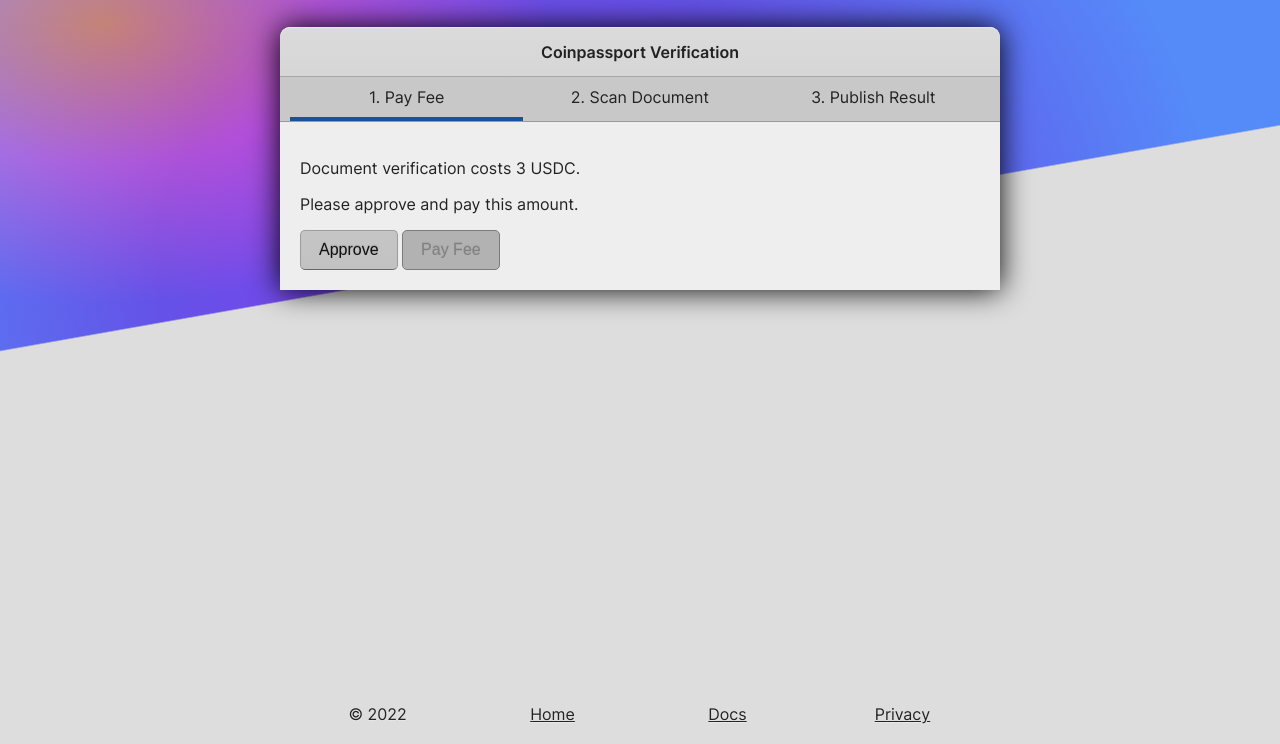
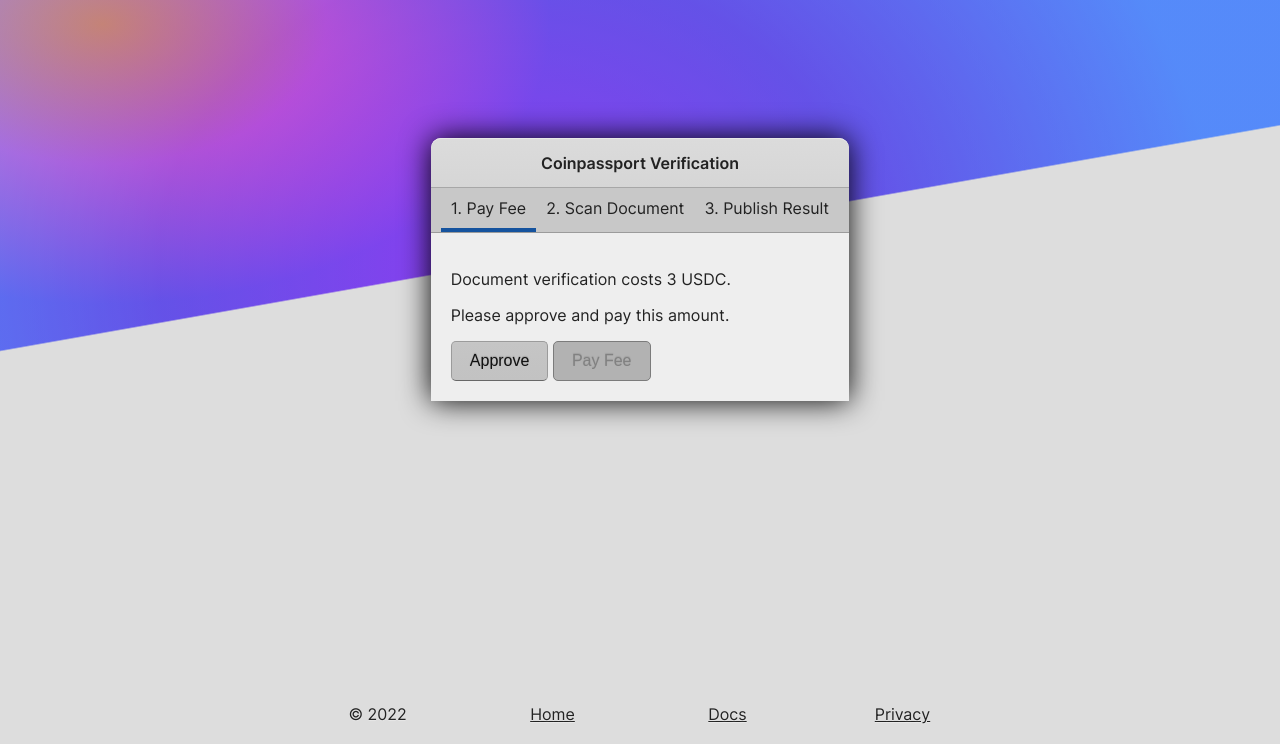
Before and after one commit to coinpassport/new-design, a plain HTML site: page verify.html in a window 1280 px wide. Shown: the part 56-800 px from the top of the page. Drawn offline with Linux system fonts and the light colour scheme.

Commit message:
Verify page header menu improvements, main dialog vertically centered

```diff
--- a/style.css
+++ b/style.css
@@ -7,11 +7,11 @@
 
 body {background:#ddd; color:#222; font-family:Inter, sans-serif; min-height:100vh; margin:0; padding:0; overflow-x:hidden; max-width:100vw;display:flex;flex-direction:column;}
 article {padding:30px 10px; }
-#wizard {max-width:720px; padding:0; margin:0 auto; background:#eee; color:#222; border-radius: 10px 10px 0 0; box-shadow: 0 0 30px #000; }
+#wizard {max-width:720px; padding:0; margin:auto 10px; align-self:center; background:#eee; color:#222; border-radius: 10px 10px 0 0; box-shadow: 0 0 30px #000; }
 #wizard h1 {background:linear-gradient(180deg, #dbdbdb 0%, #d6d6d6 100%); border-width:1px 0; border-style:solid; border-color:#e8e8e8 #000 #a7a7a7 #000; margin:0; padding: 14px 0; font-size: 100%; text-align:center; border-radius: 10px 10px 0 0;}
 #wizard menu {margin:0; padding:0 10px; list-style:none; display:flex; background:#c8c8c8; border-bottom:1px solid #9b9b9b;}
 @media (max-width:450px) { #wizard menu {flex-direction:column;} }
-#wizard menu li { border-bottom: 4px solid #0000; flex:1; text-align:center; padding: 10px; }
+#wizard menu li { border-bottom: 4px solid #0000; flex:1; text-align:center; padding: 10px; white-space:nowrap; }
 #wizard menu li.active { border-bottom-color:#15539e; }
 #wizard main { padding: 20px; }
 button,.button { border: 1px solid #9b9b9b; border-radius: 5px; border-bottom-color: #676767; background:linear-gradient(180deg, #c9c9c9 0%, #c5c5c5 1px, #c2c2c2 100%); color:#111; text-shadow:0 -1px 1px #9f9f9f; padding: 10px 18px; font-size: 100%; cursor:pointer; text-decoration:none;}
@@ -25,7 +25,7 @@ header a {margin:10px 5px; color:#fff; text-decoration:none; background:#0005; d
 header a:hover { background:#0003; }
 header a span {vertical-align:top;line-height:20px;}
 header menu { display:none; list-style:none; margin:0; padding:5px; border-radius:5px;}
-header menu.active {display:block; background:#000a; position:absolute;right:0;top:48px;z-index:2; box-shadow:0 4px 5px #0003;}
+header menu.active {display:block; background:#555e; border:1px solid #777; outline:1px solid #555;  position:absolute;right:5px;top:48px;z-index:2; box-shadow:0 4px 5px #0003;}
 header menu.active:after {content:" "; position:fixed; top:0; left:0; width:100vw; height:100vh; background:#ff00;z-index:-1;}
 header img {width:20px; height:20px; border-radius:50%; margin-right:2px;}
 header menu a {margin:0;background:none;display:block;white-space:nowrap;}
--- a/verify.html
+++ b/verify.html
@@ -7,7 +7,6 @@
     <link href="style.css" rel="stylesheet">
   </head>
   <body class="header-bg">
-    <div>
       <header>
         <div class="relative">
           <a href="#" id="chain" data-menu="chain-menu" title="Select Chain">
@@ -80,8 +79,7 @@
           </menu>
         </div>
       </header>
-      <article>
-        <div id="wizard">
+      <article id="wizard">
           <h1>Coinpassport Verification</h1>
           <menu>
             <li rel="step1" class="active">1. Pay Fee</li>
@@ -108,9 +106,7 @@
             <button data-toggler="next">Redact</button>
             <button disabled data-step="step1" data-toggler="prev">Revoke</button>
           </main>
-        </div>
       </article>
-    </div>
     <footer>
       <menu>
         <li>&copy; 2022</li>
```
Also changed, not shown: images/spain.png, images/uk.png.
